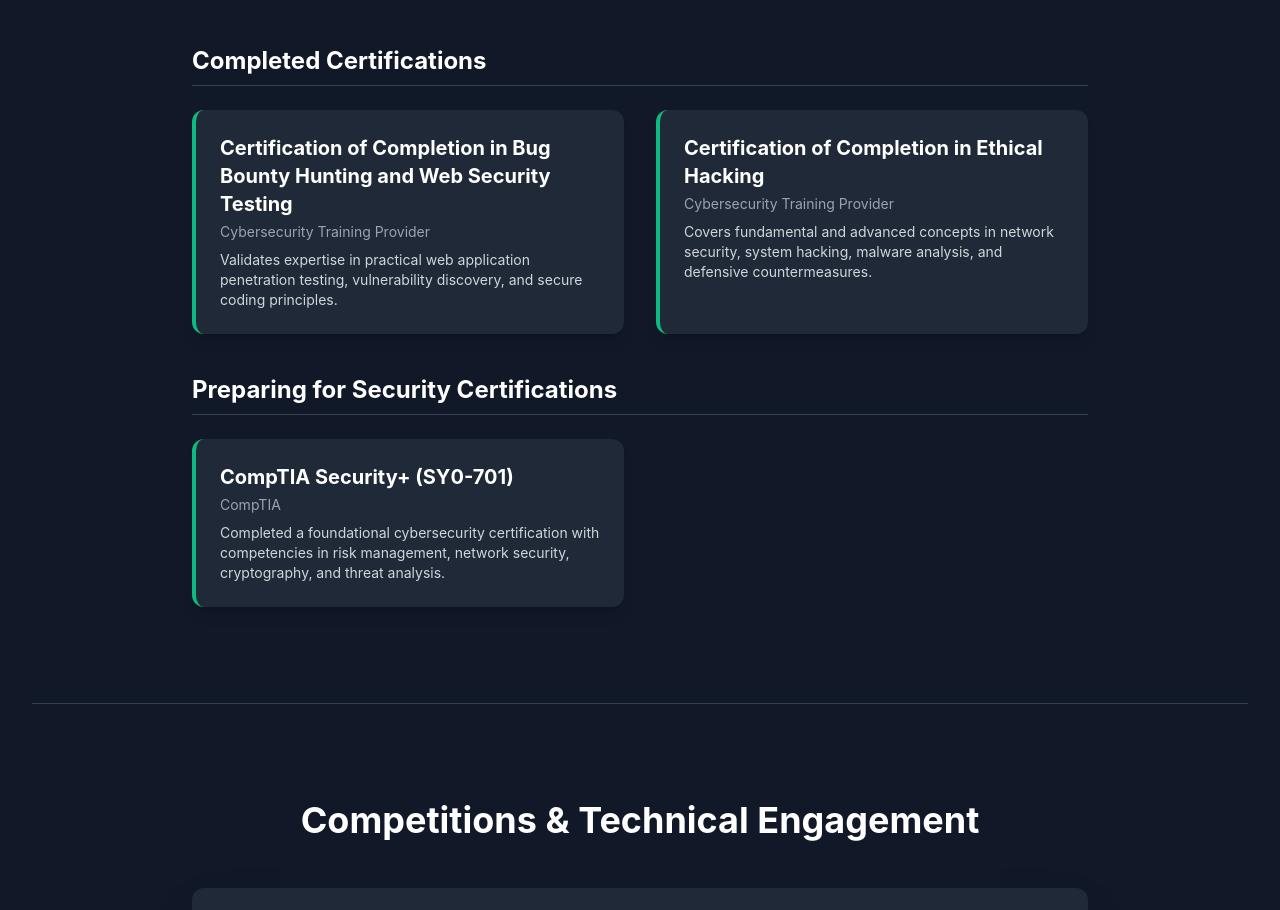
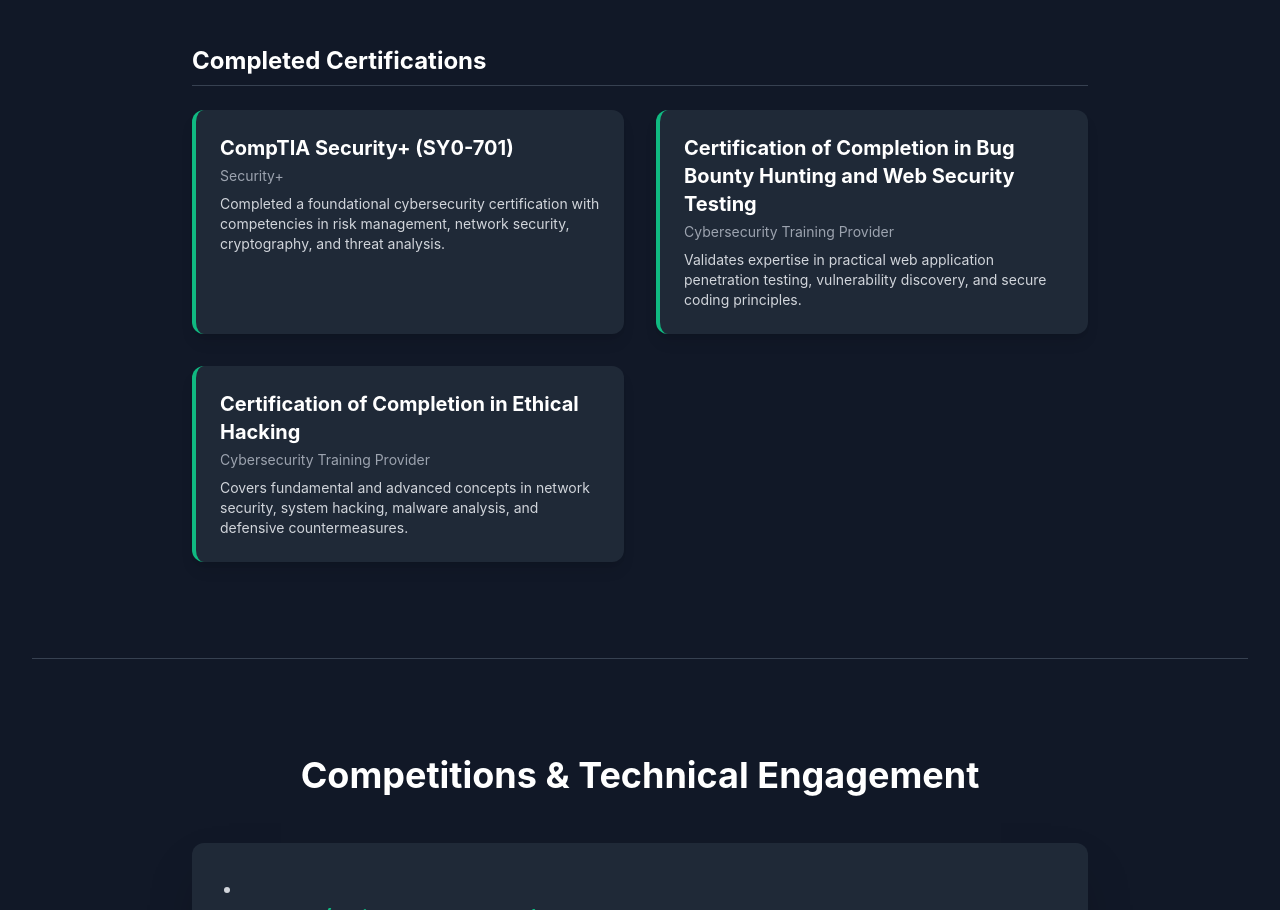
Before and after one commit to Saideshik/portfolio, a plain HTML site: page index.html in a window 1280 px wide. Shown: the part 8361-9271 px from the top of the page. Drawn offline with nearby package versions, Linux system fonts and the light colour scheme.

Commit message:
Update certification sections in index.html

```diff
--- a/index.html
+++ b/index.html
@@ -493,11 +493,17 @@
                     <div class="grid grid-cols-1 md:grid-cols-2 gap-8">
                         <!-- Cert 1: Bug Bounty Hunting -->
                         <div class="bg-gray-800 p-6 rounded-xl shadow-lg border-l-4 border-accent">
+                            <h4 class="text-xl font-bold text-white mb-1">CompTIA Security+ (SY0-701)</h4>
+                            <p class="text-sm text-gray-400 mb-2">Security+</p>
+                            <p class="text-gray-300 text-sm">Completed a foundational cybersecurity certification with competencies in risk management, network security, cryptography, and threat analysis.</p>
+                        </div>
+                        <!-- Cert 2: Bug Bounty Hunting -->
+                        <div class="bg-gray-800 p-6 rounded-xl shadow-lg border-l-4 border-accent">
                             <h4 class="text-xl font-bold text-white mb-1">Certification of Completion in Bug Bounty Hunting and Web Security Testing</h4>
                             <p class="text-sm text-gray-400 mb-2">Cybersecurity Training Provider</p>
                             <p class="text-gray-300 text-sm">Validates expertise in practical web application penetration testing, vulnerability discovery, and secure coding principles.</p>
                         </div>
-                        <!-- Cert 2: Ethical Hacking -->
+                        <!-- Cert 3: Ethical Hacking -->
                         <div class="bg-gray-800 p-6 rounded-xl shadow-lg border-l-4 border-accent">
                             <h4 class="text-xl font-bold text-white mb-1">Certification of Completion in Ethical Hacking</h4>
                             <p class="text-sm text-gray-400 mb-2">Cybersecurity Training Provider</p>
@@ -506,18 +512,18 @@
                     </div>
                 </div>
 
-                <!-- Preparing For Certifications (NEW SECTION: UPDATED CONTENT) -->
+                <!-- Preparing For Certifications (NEW SECTION: UPDATED CONTENT)
                 <div>
                     <h3 class="text-2xl font-bold text-white mb-6 border-b border-gray-700 pb-2">Preparing for Security Certifications</h3>
                     <div class="grid grid-cols-1 md:grid-cols-2 gap-8">
-                        <!-- Prep Cert 1: CompTIA Security+ -->
+                        <!-- Prep Cert 1: CompTIA Security+
                         <div class="bg-gray-800 p-6 rounded-xl shadow-lg border-l-4 border-accent">
                             <h4 class="text-xl font-bold text-white mb-1">CompTIA Security+ (SY0-701)</h4>
                             <p class="text-sm text-gray-400 mb-2">CompTIA</p>
                             <p class="text-gray-300 text-sm">Completed a foundational cybersecurity certification with competencies in risk management, network security, cryptography, and threat analysis.</p>
                         </div>
                     </div>
-                </div>
+                </div> -->
 
             </div>
         </section>
```
